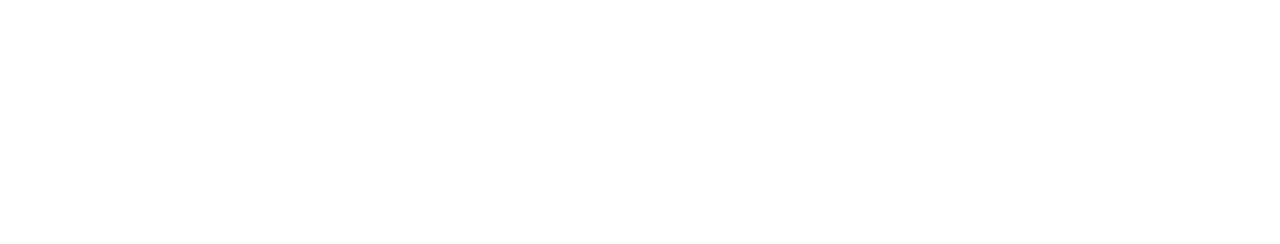
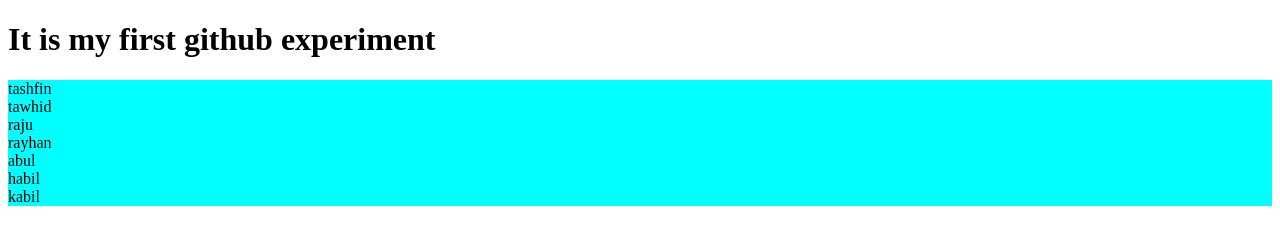
Before and after one commit to tashfin2003/my-first-github-repo, a plain HTML site: page index.html in a window 1280 px wide. Drawn offline with Linux system fonts and the light colour scheme.

Commit message:
first commit

```diff
--- a/index.html
+++ b/index.html
@@ -4,8 +4,20 @@
     <meta charset="UTF-8">
     <meta name="viewport" content="width=device-width, initial-scale=1.0">
     <title>My first ever github repo</title>
+    <link rel="stylesheet" href="styles/styles.css">
 </head>
 <body>
-
+    <div>
+        <h1>It is my first github experiment</h1>
+        <ul class="list">
+            <li>tashfin</li>
+            <li>tawhid</li>
+            <li>raju</li>
+            <li>rayhan</li>
+            <li>abul</li>
+            <li>habil</li>
+            <li>kabil</li>
+        </ul>
+        </div>
 </body>
 </html>
--- /dev/null
+++ b/styles/styles.css
@@ -0,0 +1,5 @@
+.list{
+    background-color: aqua;
+    margin: 0px;
+    padding: 0px;
+}
```
